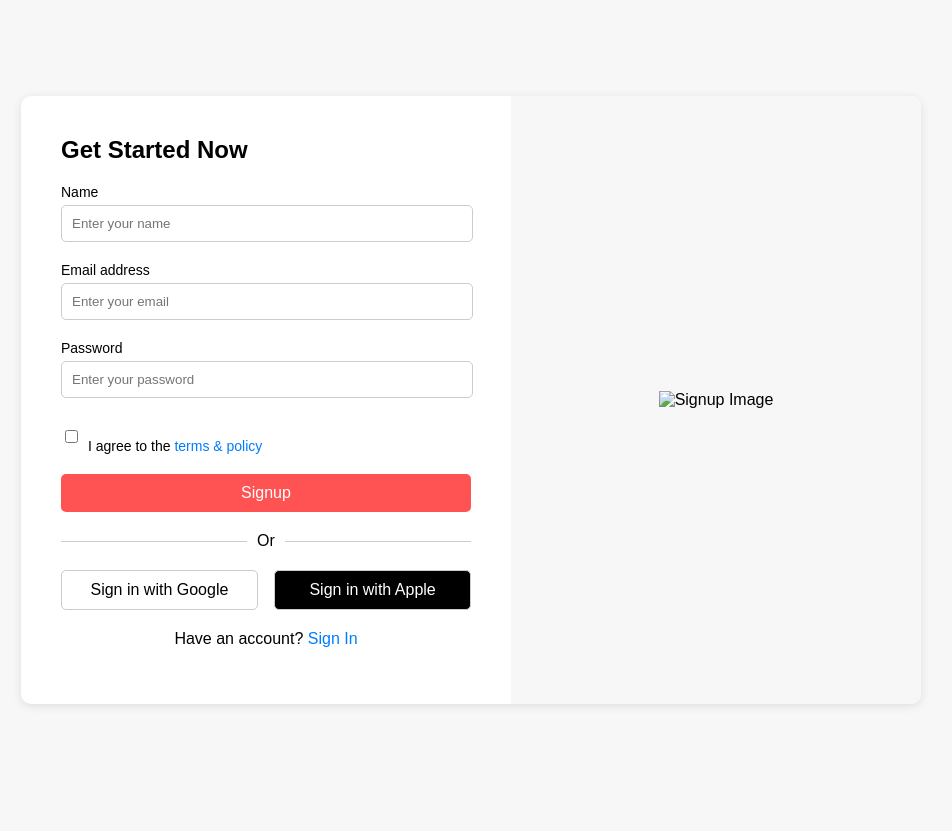
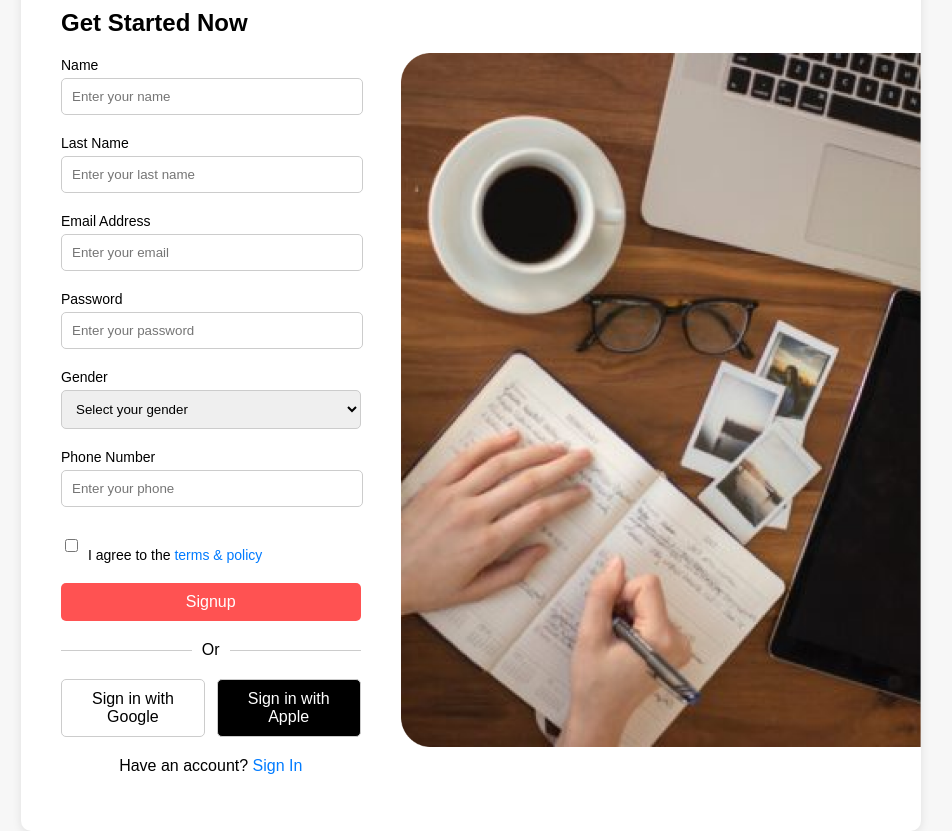
Before and after one commit to FerKlox/EduCreate, a plain HTML site: page CapaPresentación/signup.html in a window 1280 px wide. Shown: the whole page, without its empty margins (169-1121 px from the left). Before the commit the page ends 800 px from the top, so only its background shows below. Drawn offline with Linux system fonts and the light colour scheme; no server answers.

Commit message:
feat: added sign-up and login functionality

```diff
--- a/CapaPresentación/script.js
+++ b/CapaPresentación/script.js
@@ -10,9 +10,23 @@ document.addEventListener('DOMContentLoaded', function() {
 
 document.getElementById('usuarioForm').addEventListener('submit', function(event) {
     event.preventDefault();
+    const correoElectronico = document.getElementById('correo_electronico').value;
+
+    // Primero, verifica si el correo ya está registrado
+    fetch(`http://localhost:3000/usuarios?correoElectronico=${correoElectronico}`)
+    .then(response => response.json())
+    .then(data => {
+        console.log(data); // Agregado para depurar la respuesta de la API
+        // Asegúrate de que esta condición refleje correctamente cómo la API indica un correo ya registrado
+        const emailExist = data.find(user => user.correoElectronico === correoElectronico);
+
+        if (emailExist) {
+            alert('The email is already registered');
+            return;
+        }
+        // Si no se encuentra el correo, procede con el registro
         const nombre = document.getElementById('nombre').value;
         const apellido = document.getElementById('apellido').value;
-    const correoElectronico = document.getElementById('correo_electronico').value;
         const contrasena = document.getElementById('contrasena').value;
         const genero = document.getElementById('genero').value;
         const numeroTelefono = document.getElementById('numero_telefono').value;
@@ -34,8 +48,12 @@ document.getElementById('usuarioForm').addEventListener('submit', function(event
             document.getElementById('contrasena').value = '';
             document.getElementById('genero').value = '';
             document.getElementById('numero_telefono').value = '';
+            alert('Successfully registered');
+            window.location.href = 'login.html';
         })
         .catch(error => console.error('Error al agregar usuario:', error));
+    })
+    .catch(error => console.error('Error al verificar el correo electrónico:', error));
 });
 
 function fetchUsersData() {
--- a/CapaPresentación/signup.css
+++ b/CapaPresentación/signup.css
@@ -36,8 +36,19 @@ body {
 
 .signup-form input[type="text"],
 .signup-form input[type="email"],
-.signup-form input[type="password"] {
+.signup-form input[type="password"],
+.signup-form input[type="text"],
+.signup-form input[type="tel"],
+.signup-form input[name="gender"] {
     width: calc(100% - 20px);
+    padding: 10px;
+    margin-top: 5px;
+    border: 1px solid #ccc;
+    border-radius: 5px;
+}
+
+.signup-form select {
+    width: 100%;
     padding: 10px;
     margin-top: 5px;
     border: 1px solid #ccc;
@@ -129,14 +140,14 @@ body {
 }
 
 .signup-image {
-    width: 50%;
-    background-color: #f7f7f7;
-    display: flex;
-    justify-content: center;
+ /* Ajusta el ancho del div al 100% de su contenedor */
+    height: auto; /* Ajusta la altura automáticamente para mantener la proporción de la imagen */
+    display: flex; /* Utiliza flexbox para centrar la imagen */
+    justify-content: center; /* Centra la imagen horizontalmente */
     align-items: center;
 }
 
 .signup-image img {
-    max-width: 100%;
+    width: 100%; /* Hace que la imagen llene el ancho del div */
     height: auto;
 }
--- a/CapaPresentación/signup.html
+++ b/CapaPresentación/signup.html
@@ -4,21 +4,35 @@
     <meta charset="UTF-8">
     <meta name="viewport" content="width=device-width, initial-scale=1.0">
     <title>Signup Page</title>
-    <link rel="stylesheet" href="/signup.css">
+    <link rel="stylesheet" href="signup.css">
 </head>
 <body>
     <div class="signup-container">
         <div class="signup-form">
             <h2>Get Started Now</h2>
-            <form>
+            <form id="usuarioForm">
                 <label for="name">Name</label>
-                <input type="text" id="name" name="name" placeholder="Enter your name" required>
+                <input type="text" id="nombre" name="name" placeholder="Enter your name" required>
 
-                <label for="email">Email address</label>
-                <input type="email" id="email" name="email" placeholder="Enter your email" required>
+                <label for="apellido">Last Name</label>
+                <input type="text" id="apellido" name="lastname" placeholder="Enter your last name" required>
+
+                <label for="email">Email Address</label>
+                <input type="email" id="correo_electronico" name="email" placeholder="Enter your email" required>
 
                 <label for="password">Password</label>
-                <input type="password" id="password" name="password" placeholder="Enter your password" required>
+                <input type="password" id="contrasena" name="password" placeholder="Enter your password" required>
+
+                <label for="gender">Gender</label>
+                <select type="gender" id="genero" name="gender" required>
+                    <option value="">Select your gender</option>
+                    <option value="male">Male</option>
+                    <option value="female">Female</option>
+                    <option value="other">Other</option>
+                </select>
+
+                <label for="number">Phone Number</label>
+                <input type="tel" id="numero_telefono" name="number" placeholder="Enter your phone" required pattern="\d{9}" maxlength="9" title="Phone number">
 
                 <div class="terms-policy">
                     <input type="checkbox" id="terms" name="terms" required>
@@ -36,12 +50,15 @@
                     <button type="button" class="apple-signup">Sign in with Apple</button>
                 </div>
 
-                <p class="sign-in">Have an account? <a href="#">Sign In</a></p>
+                <p class="sign-in">Have an account? <a href="login.html">Sign In</a></p>
             </form>
         </div>
         <div class="signup-image">
-            <img src="signup-image.jpg" alt="Signup Image">
+            <img src="img/edu_create.png" alt="Signup Image">
         </div>
     </div>
+    <!-- Añadir al final del archivo HTML, antes de cerrar el body -->
+    <script src="script.js"></script>
+
 </body>
 </html>
```
Also changed, not shown: CapaPresentación/login.html (+4 -3 lines), CapaPresentación/login.js (added, +38 -0 lines), CapaPresentación/img/edu_create.png (added). Lines whose indentation alone changed are shown as unchanged.
